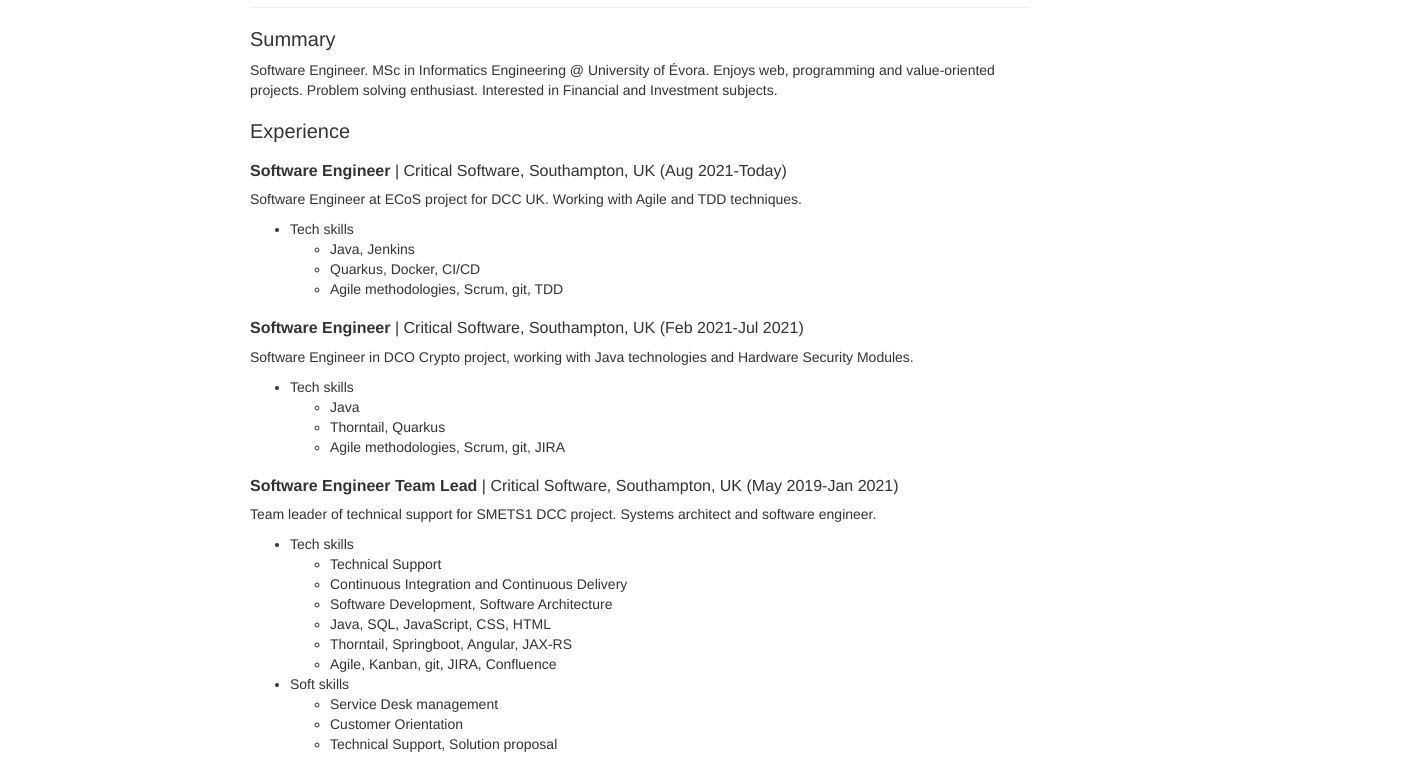
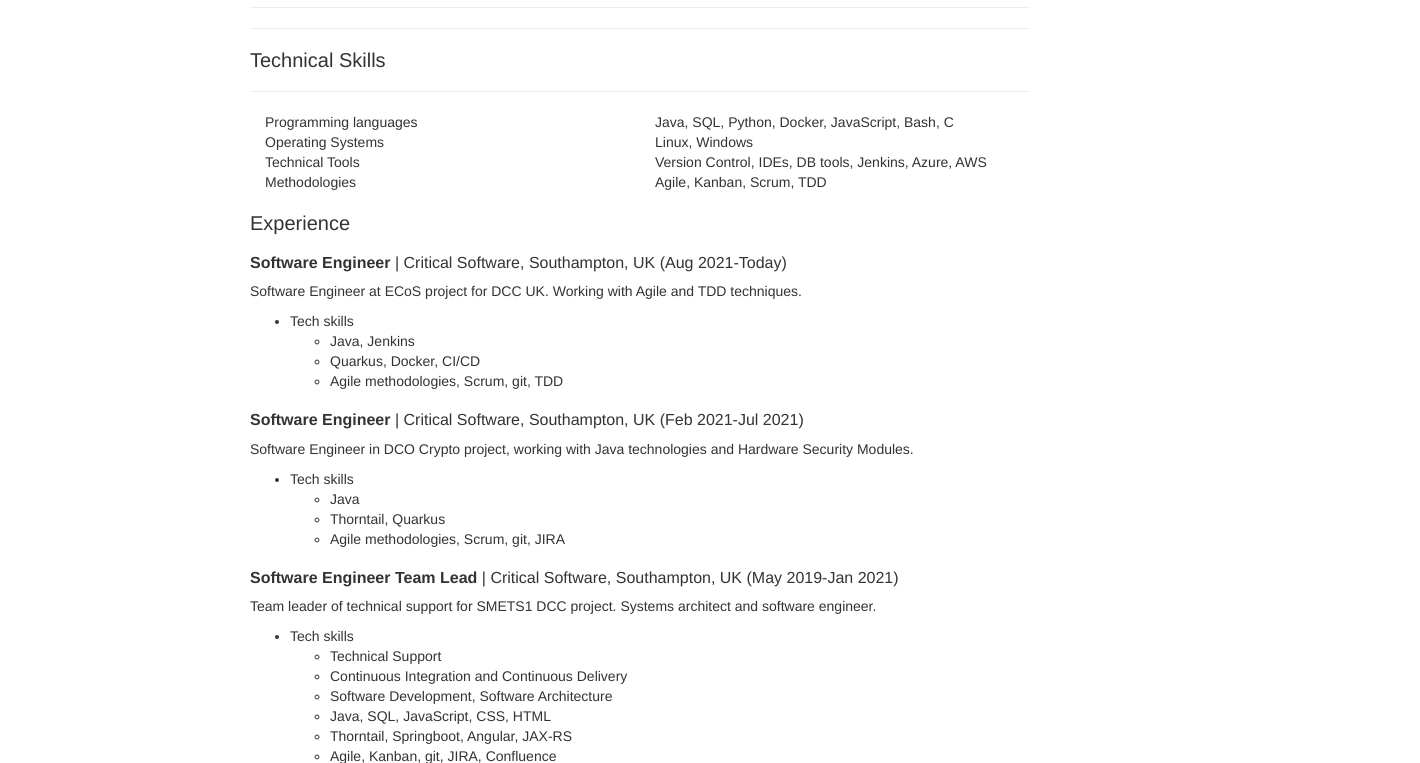
Before and after one commit to Beni10PT/Beni10PT.github.io, a plain HTML site: page index.html in a window 1280 px wide. Shown: the part 63-826 px from the top of the page, 1420 px wide, since content can reach past the window. Drawn offline with Linux system fonts and the light colour scheme.

Commit message:
Adding Technical Skills

```diff
--- a/index.html
+++ b/index.html
@@ -2,7 +2,7 @@
 <html lang="en">
 <head>
   <meta charset="utf-8">
-  <title>Ricardo Benedito | Informatics Engineering</title>
+  <title>Ricardo Benedito | Software Engineer</title>
   <meta name="viewport" content="width=device-width, initial-scale=1.0">
   <meta name="description" content="">
   <meta name="author" content="Ricardo Benedito">
@@ -93,9 +93,22 @@
   </div>
 
   <hr>
+  <hr>
 
-  <h2>Summary</h2>
-  <p>Software Engineer. MSc in Informatics Engineering @ University of Évora. Enjoys web, programming and value-oriented projects. Problem solving enthusiast. Interested in Financial and Investment subjects.</p>
+
+  <h2>Technical Skills</h2>
+  <hr>
+  <div class="container">
+    <div class="row">
+      <div class="col-xs-4">Programming languages</div><div class="col-xs-8">Java, SQL, Python, Docker, JavaScript, Bash, C</div>
+      <div class="w-100"></div>
+      <div class="col-xs-4">Operating Systems</div><div class="col-xs-8">Linux, Windows</div>
+      <div class="w-100"></div>
+      <div class="col-xs-4">Technical Tools</div><div class="col-xs-8">Version Control, IDEs, DB tools, Jenkins, Azure, AWS</div>
+      <div class="w-100"></div>
+      <div class="col-xs-4">Methodologies</div><div class="col-xs-8">Agile, Kanban, Scrum, TDD</div>
+    </div>
+  </div>
 
   <h2>Experience</h2>
 
```
